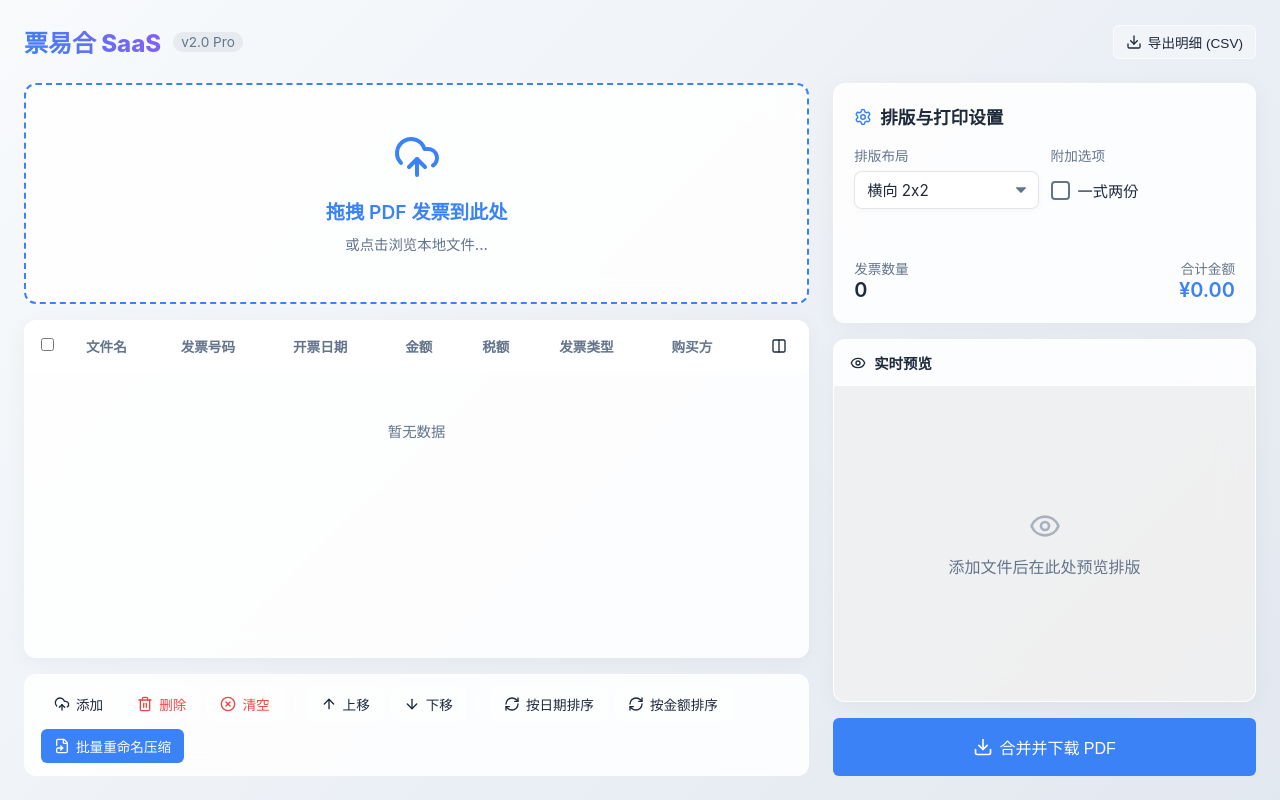
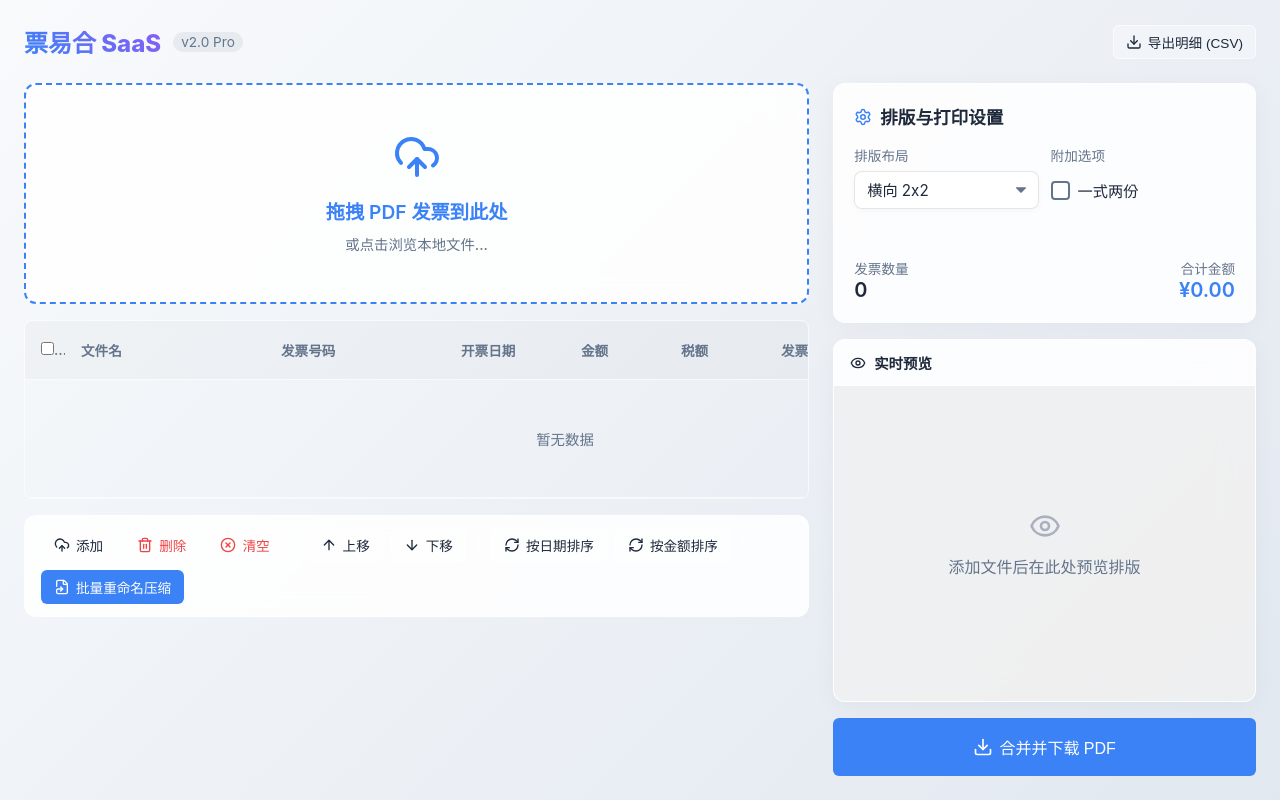
Before and after one commit to wuyueerhao/piaoyihe-web, a React (Vite) app: page / in a window 1280 px wide. Built offline with nearby package versions, Linux system fonts and the light colour scheme.

Commit message:
feat: add resizable table columns; fix: ensure buyer extraction requires colon

```diff
--- a/src/App.tsx
+++ b/src/App.tsx
@@ -41,6 +41,44 @@ function App() {
 
   const [visibleColumns, setVisibleColumns] = useState<string[]>(['filename', 'invoiceNumber', 'date', 'amount', 'taxAmount', 'type', 'buyer']);
   const [showColumnMenu, setShowColumnMenu] = useState(false);
+
+  const [columnWidths, setColumnWidths] = useState<Record<string, number>>({
+    filename: 200,
+    invoiceNumber: 180,
+    date: 120,
+    amount: 100,
+    taxAmount: 100,
+    type: 100,
+    buyer: 200,
+  });
+
+  const resizingColRef = useRef<string | null>(null);
+  const startXRef = useRef<number>(0);
+  const startWidthRef = useRef<number>(0);
+
+  const handleResizeStart = (e: React.MouseEvent, colId: string, currentWidth: number) => {
+    e.preventDefault();
+    e.stopPropagation();
+    resizingColRef.current = colId;
+    startXRef.current = e.clientX;
+    startWidthRef.current = currentWidth;
+
+    const handleMouseMove = (mouseEvent: MouseEvent) => {
+      if (!resizingColRef.current) return;
+      const diff = mouseEvent.clientX - startXRef.current;
+      const newWidth = Math.max(50, startWidthRef.current + diff);
+      setColumnWidths(prev => ({ ...prev, [resizingColRef.current!]: newWidth }));
+    };
+
+    const handleMouseUp = () => {
+      resizingColRef.current = null;
+      document.removeEventListener('mousemove', handleMouseMove);
+      document.removeEventListener('mouseup', handleMouseUp);
+    };
+
+    document.addEventListener('mousemove', handleMouseMove);
+    document.addEventListener('mouseup', handleMouseUp);
+  };
 
   const fileInputRef = useRef<HTMLInputElement>(null);
 
@@ -266,9 +304,19 @@ function App() {
               <thead>
                 <tr>
                   <th style={{ width: 40 }}><input type="checkbox" checked={files.length > 0 && files.every(f=>f.selected)} onChange={toggleSelectAll} /></th>
-                  {AVAILABLE_COLUMNS.map(col => visibleColumns.includes(col.id) && (
-                    <th key={col.id}>{col.label}</th>
-                  ))}
+                  {AVAILABLE_COLUMNS.map(col => {
+                    if (!visibleColumns.includes(col.id)) return null;
+                    const w = columnWidths[col.id] || 150;
+                    return (
+                      <th key={col.id} style={{ width: w }}>
+                        {col.label}
+                        <div
+                          className="resizer"
+                          onMouseDown={(e) => handleResizeStart(e, col.id, w)}
+                        />
+                      </th>
+                    );
+                  })}
                   <th style={{ width: 40, textAlign: 'center', position: 'relative' }}>
                     <button className="btn" style={{ padding: 4 }} onClick={() => setShowColumnMenu(!showColumnMenu)}>
                       <Columns size={16} />
--- a/src/index.css
+++ b/src/index.css
@@ -119,35 +119,47 @@ body {
 }
 
 .table-container {
-  flex: 1;
-  background: var(--surface-color);
-  backdrop-filter: var(--backdrop-blur);
+  overflow-x: auto;
+  border-radius: 8px;
   border: 1px solid var(--surface-border);
-  border-radius: var(--radius);
-  box-shadow: var(--shadow);
-  overflow: auto;
-  display: flex;
-  flex-direction: column;
 }
 
 .data-table {
   width: 100%;
   border-collapse: collapse;
+  white-space: nowrap;
+  table-layout: fixed;
+}
+
+.data-table th, .data-table td {
+  padding: 1rem;
   text-align: left;
+  border-bottom: 1px solid var(--surface-border);
+  overflow: hidden;
+  text-overflow: ellipsis;
 }
 
 .data-table th {
-  position: sticky;
+  font-weight: 600;
+  color: var(--text-muted);
+  font-size: 0.85rem;
+  background-color: rgba(0, 0, 0, 0.02);
+  position: relative;
+}
+
+.data-table th .resizer {
+  position: absolute;
+  right: 0;
   top: 0;
-  background: var(--surface-color);
-  backdrop-filter: blur(20px);
-  padding: 12px 16px;
-  font-size: 0.85rem;
-  color: var(--text-muted);
-  font-weight: 600;
-  border-bottom: 1px solid var(--surface-border);
-  z-index: 10;
-  white-space: nowrap;
+  bottom: 0;
+  width: 5px;
+  cursor: col-resize;
+  user-select: none;
+}
+.data-table th .resizer:hover,
+.data-table th .resizer.resizing {
+  background-color: var(--primary-color);
+  opacity: 0.5;
 }
 
 .data-table td {
--- a/src/lib/invoiceExtractor.ts
+++ b/src/lib/invoiceExtractor.ts
@@ -92,7 +92,8 @@ export async function extractInvoiceInfo(file: File): Promise<InvoiceInfo> {
     }
 
     // 购买方与销售方
-    const nameMatches = [...cleanText.matchAll(/名称[：:]?([^\d统纳码区密]{2,30})/g)].map(m => m[1]);
+    // 强制要求必须带有冒号，避免错误匹配到发票明细里的"项目名称"
+    const nameMatches = [...cleanText.matchAll(/名称[：:]([^\d统纳码区密]{2,30})/g)].map(m => m[1]);
     if (nameMatches.length >= 2) {
       info.buyerName = nameMatches[0];
       info.sellerName = nameMatches[1];
```
